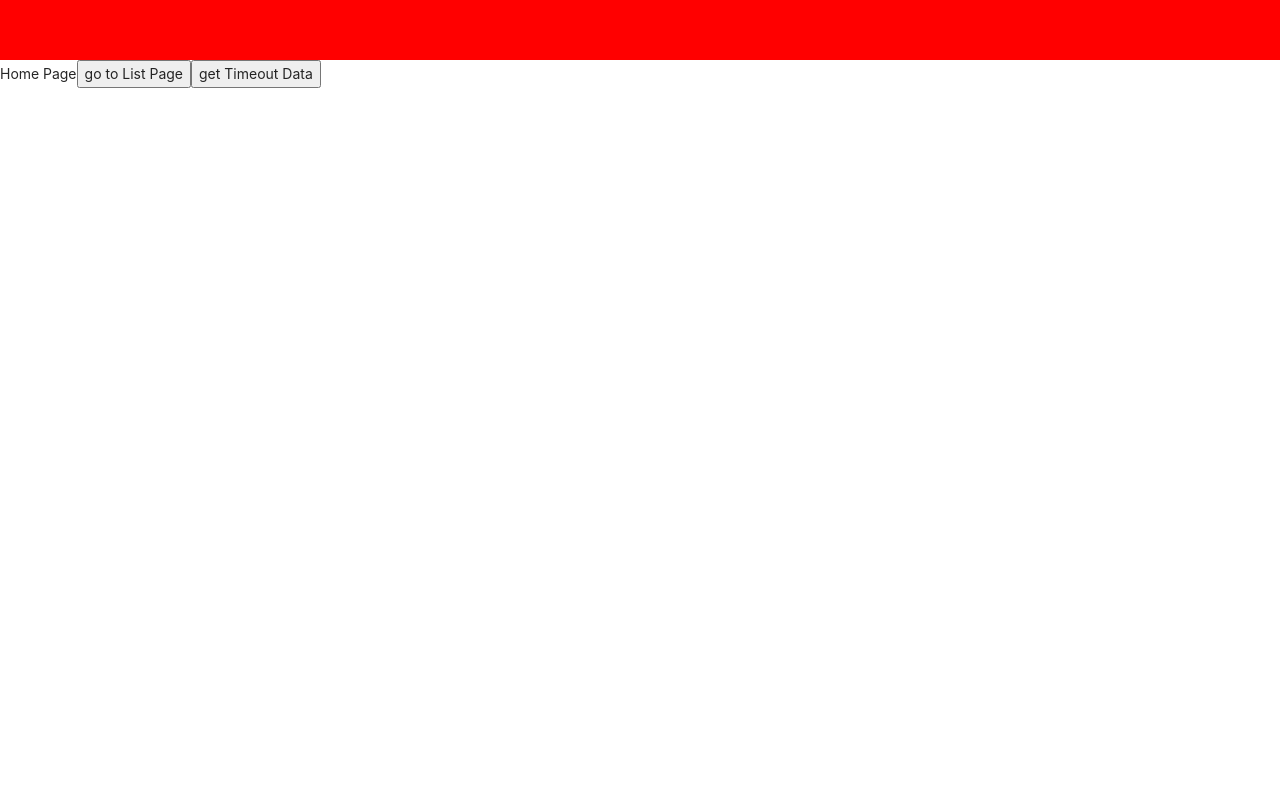
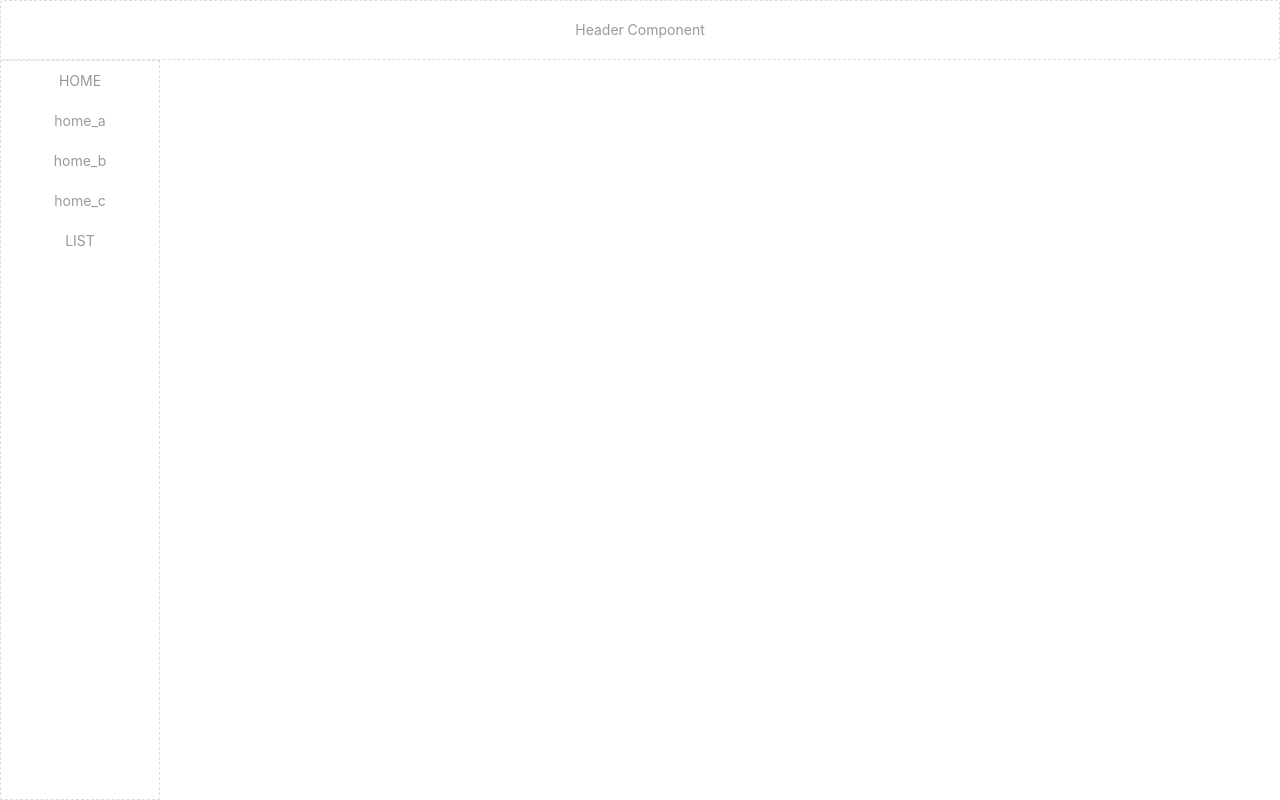
Before and after one commit to rayjcr/react_frame, a React (Create React App) app: page /home in a window 1280 px wide. Built offline with nearby package versions, Linux system fonts and the light colour scheme; sample sign-in values are in the browser's storage; the HTML template or start-up script is replaced by a standard one.

Commit message:
完善菜单功能，嵌套，回显等

```diff
--- a/package.json
+++ b/package.json
@@ -16,6 +16,7 @@
     "react-redux": "^8.0.2",
     "react-router-dom": "^6.3.0",
     "react-scripts": "5.0.1",
+    "react-transition-group": "^4.4.5",
     "redux": "^4.2.0",
     "redux-thunk": "^2.4.1",
     "web-vitals": "^2.1.4"
--- a/src/index.css
+++ b/src/index.css
@@ -1,3 +1,8 @@
+html,body,#root{
+  height: 100%;
+  width: 100%;
+}
+
 body {
   margin: 0;
   font-family: -apple-system, BlinkMacSystemFont, 'Segoe UI', 'Roboto', 'Oxygen',
@@ -24,9 +29,3 @@ code {
   background: rgb(51, 105, 253);
   height: 5px;
 }
-
-.header {
-  width: 100%;
-  height: 60px;
-  background: #F00;
-}
--- /dev/null
+++ b/src/layout/header.js
@@ -0,0 +1,10 @@
+import React from 'react';
+import css from './index.module.scss';
+
+export default function header() {
+  return (
+    <div className={css.header}>
+        Header Component
+    </div>
+  )
+}
--- a/src/layout/index.js
+++ b/src/layout/index.js
@@ -1,11 +1,20 @@
 import React, { memo } from 'react'
 import { Outlet } from 'react-router-dom';
+import Header from './header';
+import SideMenu from './sideMenu';
+import css from './index.module.scss'
 
 const Layout = memo(() => {
   return (
-    <div>
-      <div className='header'></div>
-      <Outlet />
+    <div className={css.layout}>
+      <Header />
+      <div className={css.layoutBody}>
+        <SideMenu />
+        <div className={css.pageBody}>
+          <Outlet />
+        </div>
+      </div>
+
     </div>
   )
 })
--- /dev/null
+++ b/src/layout/index.module.scss
@@ -0,0 +1,69 @@
+.layout{
+  width: 100%;
+  height: 100%;
+  display: flex;
+  flex-direction: column;
+}
+.header{
+  width: 100%;
+  height: 60px;
+  border: 1px dashed #DDD;
+  border-radius: 4px;
+  display: flex;
+  align-items: center;
+  justify-content: center;
+  color: #999;
+}
+
+.layoutBody{
+  flex: 1;
+  display: flex;
+  flex-direction: row;
+}
+
+.sideMenu{
+  height: 100%;
+  width: 160px;
+  border: 1px dashed #DDD;
+  // display: flex;
+  // align-items: center;
+  // justify-content: center;
+  color: #999;
+  .menu{
+    width: 100%;
+    height: 40px;
+    line-height: 40px;
+    text-align: center;
+    // transition: .5s all;
+    position: relative;
+    cursor: pointer;
+    overflow: hidden;
+    &::after{
+      content: '\20';
+      z-index: -1;
+      position: absolute;
+      transition: .5s all;
+      transform: scale(0);
+      transform-origin: center center;
+      top: 50%;
+      left: 50%;
+      margin-left: -100px;
+      margin-top: -80px;
+      width: 200px;
+      height: 160px;
+      border-radius: 50%;
+    }
+    &:hover::after{
+      transform: scale(1);
+      background: #F2f2f2;
+    }
+    &.active{
+      background: #F2f2f2;
+    }
+  }
+}
+
+.pageBody{
+  flex: 1;
+  padding: 10px;
+}
--- /dev/null
+++ b/src/layout/sideMenu.js
@@ -0,0 +1,120 @@
+/* eslint-disable */
+import React, { memo, useEffect, useState, useCallback } from 'react';
+import css from './index.module.scss';
+import { routes } from '../router/routes';
+import { find } from 'lodash';
+import { useLocation, useNavigate } from 'react-router-dom';
+import { Transition } from 'react-transition-group';
+
+const duration = 300;
+const defaultStyle = {
+  transition: `opacity ${duration}ms ease-in-out`,
+  opacity: 0,
+}
+const transitionStyles = {
+  entering: { opacity: 1 },
+  entered: { opacity: 1 },
+  exiting: { opacity: 0 },
+  exited: { opacity: 0 },
+}
+
+const Menu = memo(({ itemMenu, clickMenu }) => {
+  const [inProp, setInProp] = useState(false);
+  const delay = () => {
+    setTimeout(() => {
+      !inProp && setInProp(!inProp)
+    }, 2000)
+  }
+  return <>
+    <div className={[css.menu, itemMenu.active && css.active].join(' ')} onClick={()=>clickMenu(itemMenu)}>{itemMenu.title}</div>
+    {itemMenu.children && itemMenu.children.map(item => {
+      return itemMenu.open && <Menu key={item.title} clickMenu={clickMenu} itemMenu={item}/>
+    })}
+  </>
+})
+
+const SideMenu = memo(() => {
+  const [menu, setMenu] = useState([]);
+  const naNavigate = useNavigate();
+  const location = useLocation();
+
+  const addRealPath = useCallback(
+    (menuList, rootPath) => {
+      menuList.forEach(item => {
+        item.realPath = (rootPath ? (rootPath+'/') : rootPath) + item.path;
+        if(item.children) {
+          addRealPath(item.children, item.realPath);
+        }
+      })
+      return menuList;
+    },
+    [],
+  )
+
+  const clickMenu = (itemMenu) => {
+    // 如果有子菜单就打开子菜单
+    if(itemMenu.children) {
+      itemMenu.open = !itemMenu.open;
+      setMenu([...menu]);
+    } else {
+      // 根据真实URL重新定位,展开菜单
+      locateMenu(menu, itemMenu.realPath);
+      setMenu([...menu])
+      naNavigate(itemMenu.realPath)
+    }
+  }
+
+  /**
+   * 清空所有open 和 active
+   */
+  const clearMenuStatus = (menu) => {
+    for(let i=0;i<menu.length;i++) {
+      if(menu[i].children){
+        // 是否主动关注子菜单 (手风琴效果)
+        // menu[i].open = false;
+        clearMenuStatus(menu[i].children);
+      }else{
+        menu[i].active = false;
+      }
+    }
+  }
+
+  /**
+   * 菜单定位到当前path (提供刷新用，页面跳转等定位状态)
+   */
+  const locateMenu = (menuList, curPath) => {
+    // 清除所有菜单状态，
+    clearMenuStatus(menu);
+    let pathArr = curPath.split('/');
+    let curMenu = menuList;
+    for(let i=0;i<pathArr.length;i++) {
+      if(pathArr[i]){
+        curMenu = find(curMenu, {'path':pathArr[i]});
+        if(curMenu.children){
+          curMenu.open = true;
+          curMenu = curMenu.children
+        } else {
+          curMenu.active = true;
+        }
+      }
+    }
+    return [...menuList]
+  }
+
+  useEffect(() => {
+    // 约定菜单以属性 'rootMenu:true' 为标识.它的children为一级菜单
+    let realMenu = addRealPath(find(routes,{'rootMenu':true}).children, '');
+    setMenu(locateMenu(realMenu, location.pathname));
+  }, [addRealPath, location.pathname])
+
+
+  return (
+    <div className={css.sideMenu}>
+      {menu.map(item => {
+        return <Menu key={item.title} clickMenu={clickMenu} itemMenu={item} />
+      })}
+    </div>
+  )
+})
+
+export default SideMenu
--- a/src/router/Auth.js
+++ b/src/router/Auth.js
@@ -24,7 +24,6 @@ const useAuth = () => {
     authed,
     async login(params) {
       // console.log(params, 'params')
-      // const { u, p } = params;
       let res = await login(params);
       console.log(res, 'getToken-res')
 
--- a/src/router/routes.js
+++ b/src/router/routes.js
@@ -1,12 +1,13 @@
 import { Navigate } from 'react-router-dom';
 import { RequireAuth } from './Auth';
-// import PageA from '../views/pageA';
-// import PageB from '../views/pageB';
+import PageA from '../views/pageA';
+import PageB from '../views/pageB';
 import PageC from '../views/pageC';
 import Layout from '../layout';
-import Home from '../views/Home';
+// import Home from '../views/Home';
 import List from '../views/List';
 import Login from '../views/Login';
+import NotFound from '../views/NotFound';
 
 const routes = [
     {
@@ -24,11 +25,35 @@ const routes = [
         title: '/',
         element: <RequireAuth><Layout /></RequireAuth>,
         isMenu: false,
+        rootMenu: true,
         children: [
             {
                 path: 'home',
                 title: 'HOME',
-                element: <Home />
+                // element: <Home />,
+                children: [
+                    {
+                        path: 'home_a',
+                        title: 'home_a',
+                        element: <PageA />
+                    },
+                    {
+                        path: 'home_b',
+                        title: 'home_b',
+                        children:[
+                            {
+                                path: 'home_b_son_b',
+                                title: 'home_b_son_b',
+                                element: <PageB />
+                            }
+                        ]
+                    },
+                    {
+                        path: 'home_c',
+                        title: 'home_c',
+                        element: <PageC />
+                    }
+                ]
             },
             {
                 path: 'list',
@@ -39,8 +64,8 @@ const routes = [
     },
     {
         path: '*',
-        title: 'login',
-        element: <PageC />,
+        title: 'NotFound',
+        element: <NotFound />,
         isMenu: false,
     },
 ]
--- /dev/null
+++ b/src/views/NotFound/index.js
@@ -0,0 +1,21 @@
+import React, { memo } from 'react';
+import { Button, Result } from 'antd';
+import { useNavigate } from 'react-router-dom';
+
+const NotFound = memo(() => {
+
+  const backPage = () => {
+    window.history.back();
+  }
+
+  return (
+    <Result
+        status='404'
+        title='404'
+        subTitle='Sorry, the page you visited does not exist.'
+        extra={<Button type='primary' onClick={backPage}>Back</Button>}
+    />
+  )
+})
+
+export default NotFound;
--- a/src/views/pageC/index.js
+++ b/src/views/pageC/index.js
@@ -6,7 +6,7 @@ const PageC = () => {
   const navigate = useNavigate();
 
   const jump = () => {
-    navigate('/a')
+    navigate('/home/home_a')
   }
 
   return (
```
Also changed, not shown: 1 other file (tests, documents, lock files or other folders).
